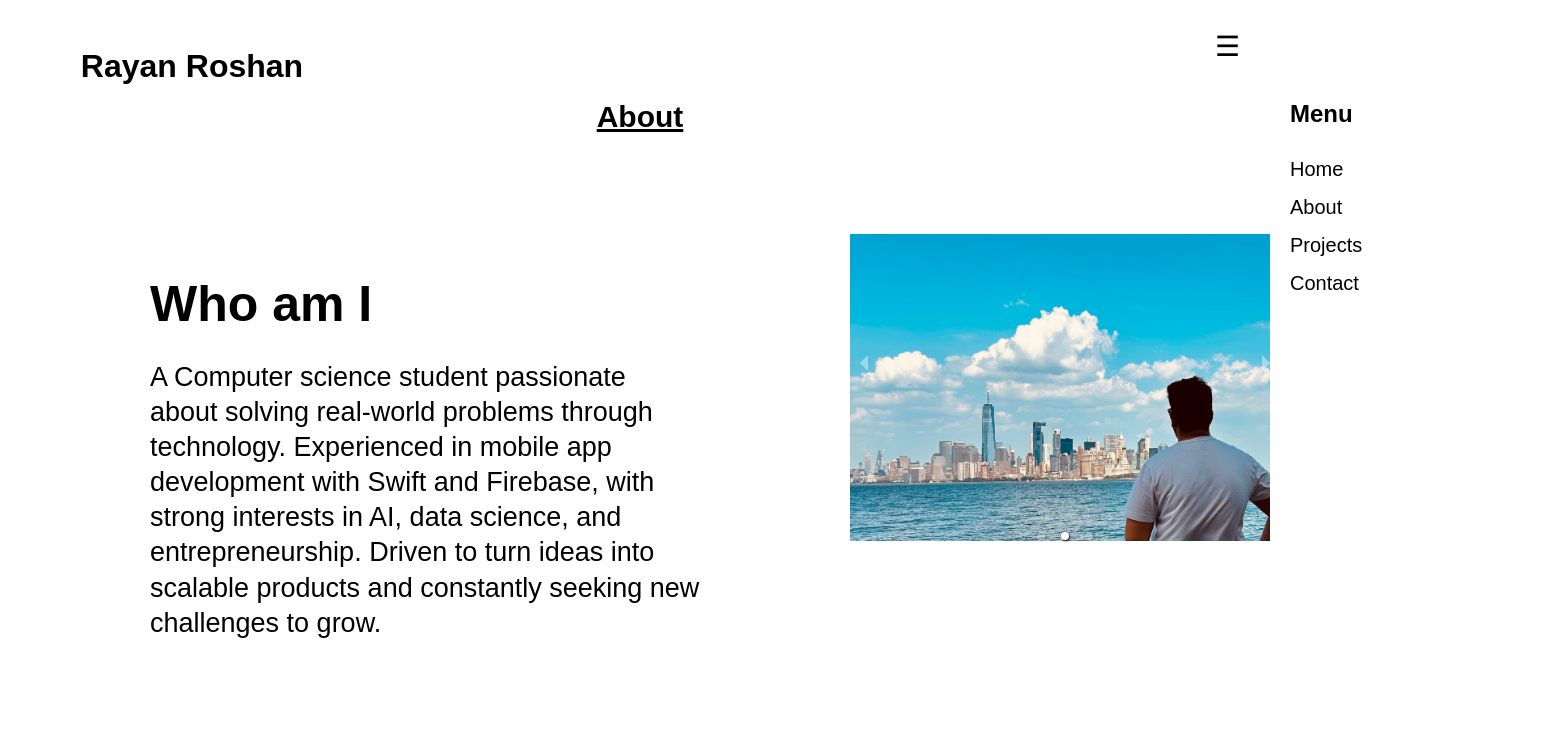
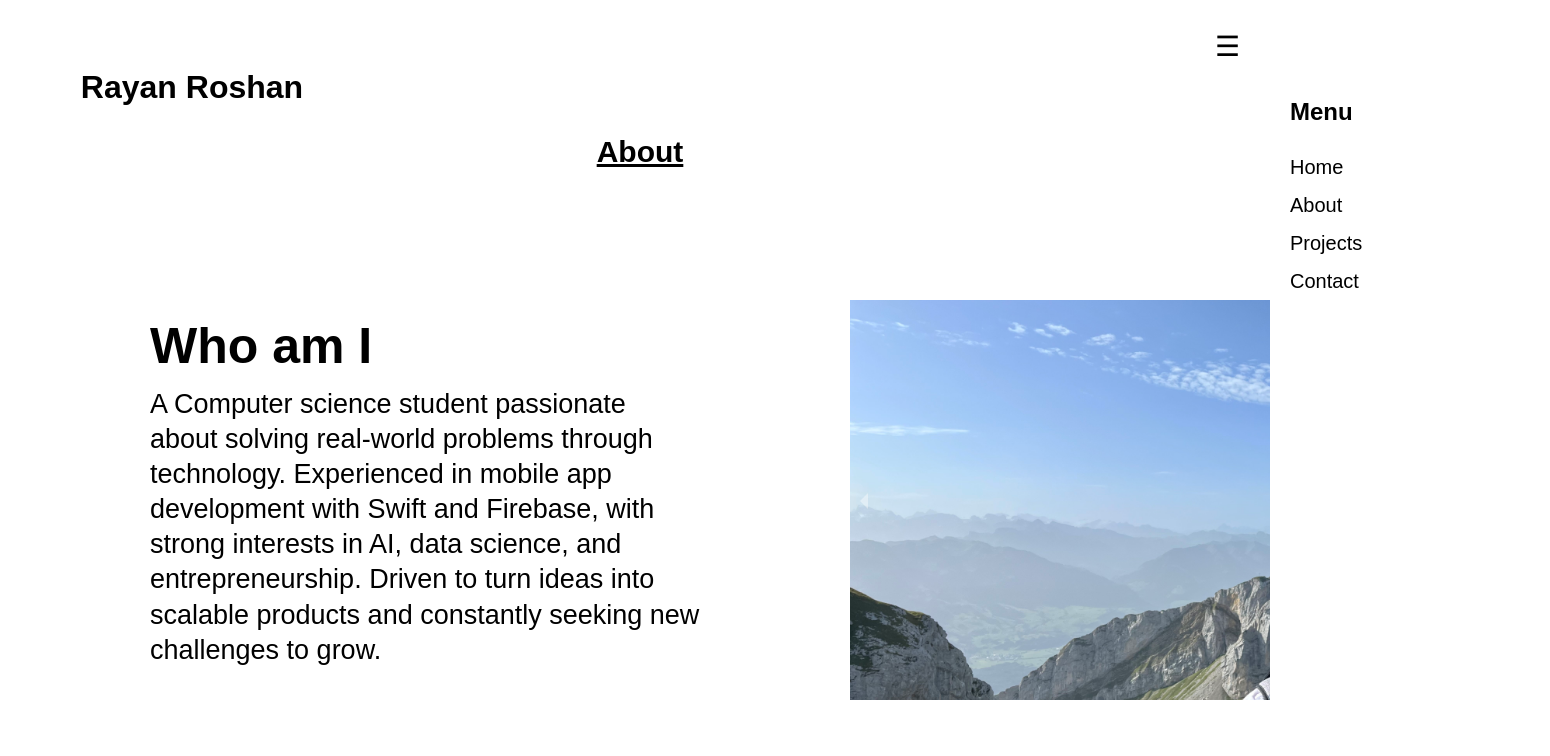
Before and after one commit to Rayan-Roshan21/Rayan_Roshan_website, a React (Vite) app in the folder Rayan_Roshan_Website/: page /about in a window 1280 px wide. Shown: the top 756 px of the page, 1550 px wide, since content can reach past the window. Built offline with nearby package versions, Linux system fonts and the light colour scheme.

Commit message:
Made adjustments with the about page.

```diff
--- a/Rayan_Roshan_Website/src/Components/Image_carousel/Image_slideshow.css
+++ b/Rayan_Roshan_Website/src/Components/Image_carousel/Image_slideshow.css
@@ -1,80 +1,19 @@
-* {
-  margin: 0;
-  padding: 0;
-  font-family: -apple-system, BlinkMacSystemFont, "Segoe UI", Roboto, Oxygen,
-    Ubuntu, Cantarell, "Open Sans", "Helvetica Neue", sans-serif;
-}
 .box {
   max-width: 700px;
+  width: 700px;
+  height: 400px; /* Set your desired height */
   position: absolute;
-  top: 170px;
+  top: 300px;
   left: 850px;
+  overflow: hidden; /* Hide overflow */
+  display: flex;
+  align-items: center;
+  justify-content: center;
 }
 
-.nav_btn {
-  position: absolute;
-  top: 50%;
-  transform: translateY(-50%);
-  background: transparent;
-  z-index: 4;
-  border: none;
-  width: 3rem;
-  height: 3rem;
-  border-radius: 50%;
-  background: #fff;
-}
-.nav_btn > svg {
-  fill: #000;
+.slide img {
   width: 100%;
   height: 100%;
-  position: relative;
+  object-fit: contain; /* or 'cover' if you want to fill the box */
+  display: block;
 }
-
-.nav_btn_left {
-  left: 0;
-}
-.nav_btn_right {
-  right: 0;
-}
-
-.slide {
-  padding-top: 2rem;
-}
-
-.carousel .control-dots {
-  z-index: 3;
-}
-
-.ind {
-  width: 20px;
-  height: 20px;
-  list-style: none;
-  border: 4px solid #f5f5f5;
-  transform: rotate(135deg);
-  display: inline-block;
-  cursor: pointer;
-  position: relative;
-  z-index: 100;
-}
-
-.ind.active {
-  background-color: #000;
-  transition: 500ms 200ms;
-}
-
-.ind:not(:last-child) {
-  margin-right: 1.4rem;
-}
-
-.carousel .carousel-status {
-  top: 0%;
-  left: 0;
-  right: 0;
-  text-align: center;
-  color: white;
-  font-size: 1.4rem;
-  text-shadow: none;
-  margin-top: 1rem;
-  text-transform: uppercase;
-  font-weight: 600;
-}
--- a/Rayan_Roshan_Website/src/Components/Image_carousel/Image_slideshow.jsx
+++ b/Rayan_Roshan_Website/src/Components/Image_carousel/Image_slideshow.jsx
@@ -2,11 +2,10 @@ import { Carousel } from "react-responsive-carousel";
 import "react-responsive-carousel/lib/styles/carousel.min.css";
 import "../Image_carousel/Image_slideshow.css"
 import Slider from "react-slick";
-import image1 from '../../assets/Picture1.jpg';
 import image2 from '../../assets/Picture2.jpg';
 import image3 from '../../assets/Picture3.jpg';
 
-const images = [image1, image2, image3];
+const images = [image2, image3];
 function Image_slideshow() {
   return (
     <div className="box">
--- a/Rayan_Roshan_Website/src/Pages_CSS/About.css
+++ b/Rayan_Roshan_Website/src/Pages_CSS/About.css
@@ -1,6 +1,6 @@
 .about-title {
     position: fixed;
-    top: 100px;
+    top: 110px;
     left: 50%;
     transform: translateX(-50%);
     font-family: Arial, Helvetica, sans-serif;
```
Also changed, not shown: Rayan_Roshan_Website/src/assets/Picture1.jpg (deleted).
